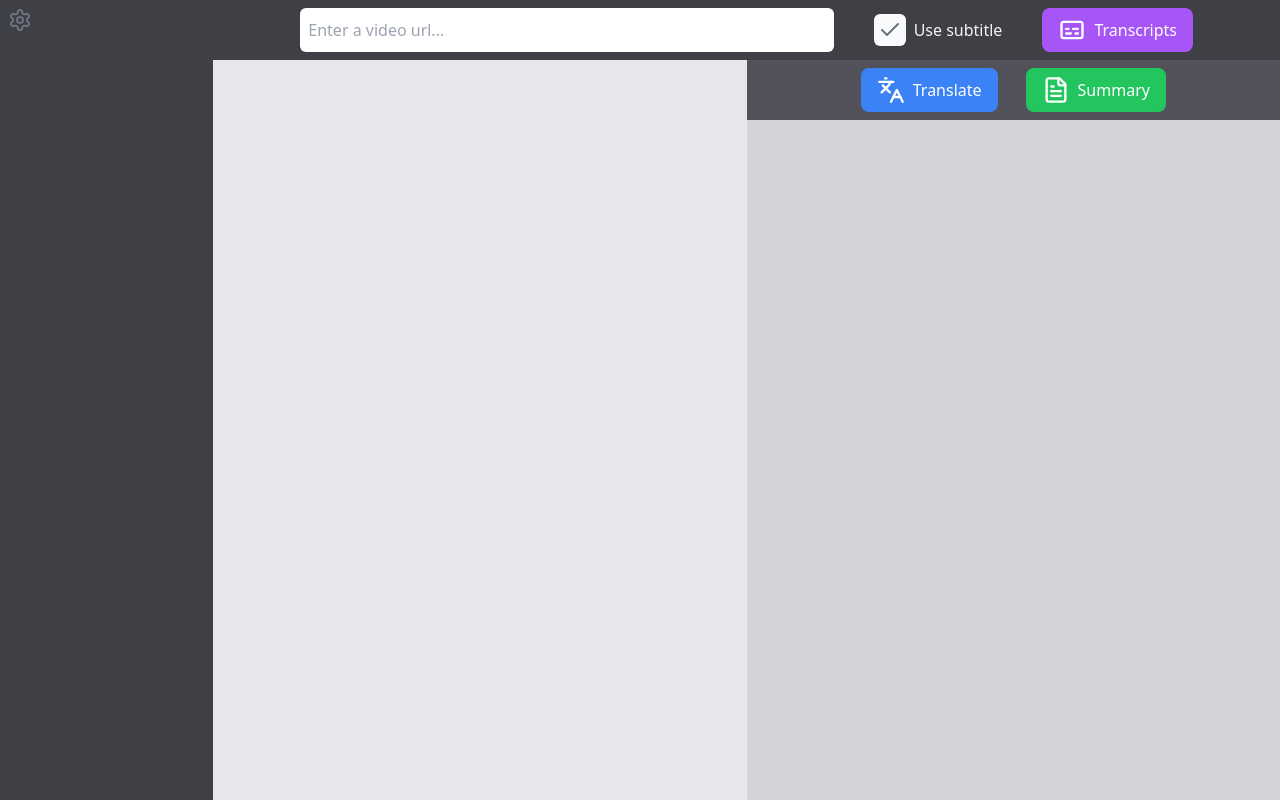
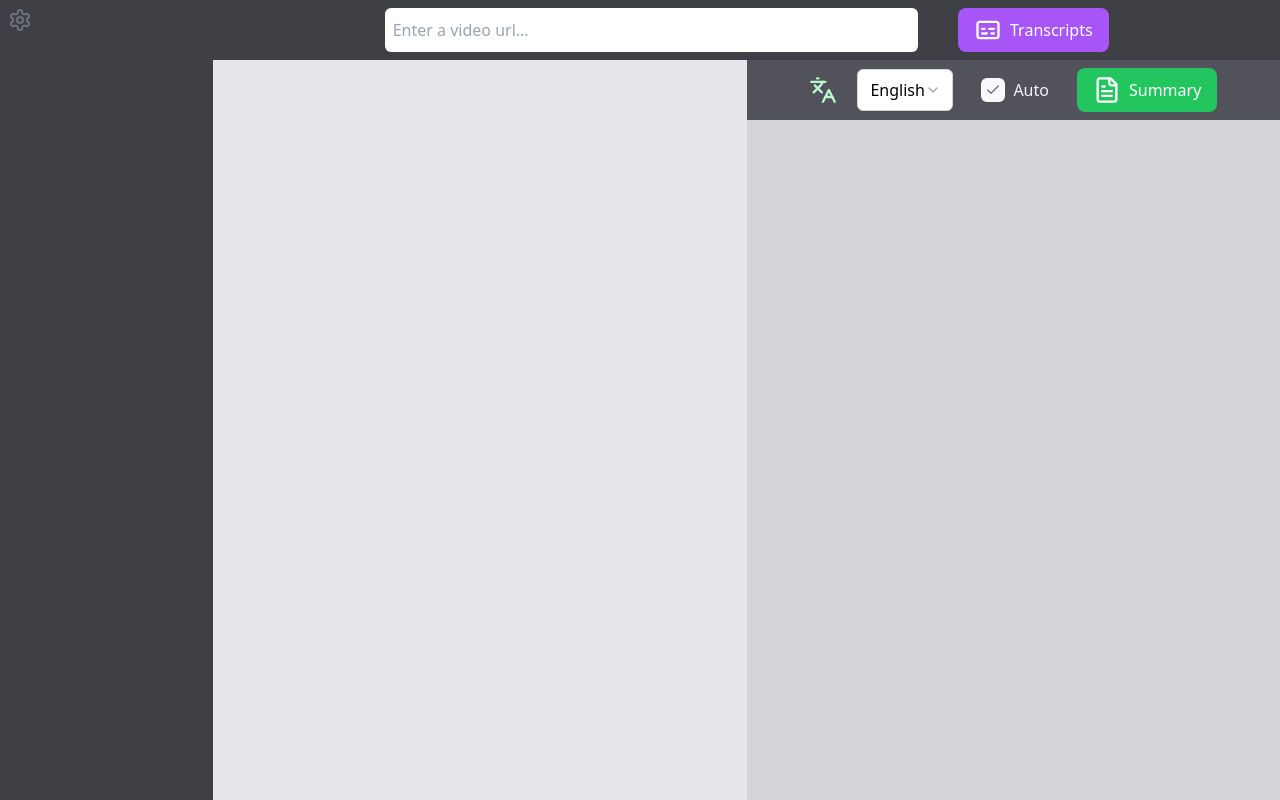
Before and after one commit to bruceunx/video-maestro, a React (Vite) app: page / in a window 1280 px wide. Built offline with nearby package versions, Linux system fonts and the light colour scheme.

Commit message:
feat: add language set

```diff
--- a/src/App.tsx
+++ b/src/App.tsx
@@ -1,5 +1,5 @@
 import * as React from "react";
-import { Languages, Captions, FileText } from "lucide-react";
+import { Captions, FileText } from "lucide-react";
 
 import { invoke } from "@tauri-apps/api/core";
 import { listen } from "@tauri-apps/api/event";
@@ -11,15 +11,18 @@ import { useToast } from "hooks/ToastProvider";
 import SettingsModal from "components/SettingsModal";
 import StreamText from "components/StreamText";
 import { useVideoData } from "store/DataContext";
+import LanguageSelector from "components/LanguageSelector";
 
 function App() {
-  const [url, setUrl] = React.useState("");
+  const [url, setUrl] = React.useState<string>("");
+
+  const [selectedLanguage, setSelectedLanguage] = React.useState<string>("en");
 
   const { setInProgress, currentVideo, fetchVideos } = useVideoData();
 
-  const [content, setContent] = React.useState("");
-  const [summary, setSummary] = React.useState("");
-  const [useCaption, setUseCaption] = React.useState(true);
+  const [content, setContent] = React.useState<string>("");
+  const [summary, setSummary] = React.useState<string>("");
+  const [auto, setAuto] = React.useState(true);
 
   const { addToast } = useToast();
 
@@ -31,10 +34,6 @@ function App() {
   }, [currentVideo]);
 
   async function handle_transcript() {
-    // test_sql();
-    // check if select lang, if select, then download vtt directly
-    // setGreetMsg(await invoke("run_yt_vtt", { url, lang }));
-    console.log(useCaption);
     setContent("");
     try {
       let parse_url;
@@ -69,6 +68,8 @@ function App() {
       const result_msg = await invoke("run_summary", {
         context: currentVideo.transcripts,
         video_id: currentVideo.id,
+        language: selectedLanguage,
+        auto: auto,
       });
       addToast({
         message: result_msg as string,
@@ -84,12 +85,8 @@ function App() {
     }
   }
 
-  async function handle_translate() {
-    console.log("translate");
-  }
-
   const handleChecked = (checked: boolean) => {
-    setUseCaption(checked);
+    setAuto(checked);
   };
 
   React.useEffect(() => {
@@ -149,7 +146,6 @@ function App() {
               onChange={(e) => setUrl(e.currentTarget.value)}
               placeholder="Enter a video url..."
             />
-            <CaptionCheckBox handleChecked={handleChecked} />
             <button
               className="flex items-center space-x-2 px-4 py-2
                           bg-purple-500 text-white rounded-lg
@@ -167,15 +163,11 @@ function App() {
             </div>
             <div className="flex flex-col w-1/2 h-full">
               <div className="flex bg-zinc-600 py-2 justify-center items-center gap-7">
-                <button
-                  onClick={handle_translate}
-                  className="flex items-center space-x-2 px-4 py-2
-                              bg-blue-500 text-white rounded-lg
-                              hover:bg-blue-600 active:bg-blue-700"
-                >
-                  <Languages className="w-7 h-7" />
-                  <span>Translate</span>
-                </button>
+                <LanguageSelector
+                  selectedLanguage={selectedLanguage}
+                  onLanguageChange={setSelectedLanguage}
+                />
+                <CaptionCheckBox handleChecked={handleChecked} />
                 <button
                   onClick={handle_summary}
                   className="flex items-center space-x-2 px-4 py-2
--- a/src/components/CaptionCheckBox.tsx
+++ b/src/components/CaptionCheckBox.tsx
@@ -9,7 +9,7 @@ const CaptionCheckBox = ({
   return (
     <div className="flex items-center">
       <CheckBox.Root
-        className="rounded-md bg-gray-50 shadow-white w-8 h-8 align-middle mr-2"
+        className="rounded-md bg-gray-50 shadow-white w-6 h-6 align-middle mr-2"
         defaultChecked
         id="use-caption"
         onCheckedChange={handleChecked}
@@ -19,7 +19,7 @@ const CaptionCheckBox = ({
         </CheckBox.Indicator>
       </CheckBox.Root>
       <label htmlFor="use-caption" className="text-gray-100">
-        Use subtitle
+        Auto
       </label>
     </div>
   );
--- a/src/components/LanguageSelector.tsx
+++ b/src/components/LanguageSelector.tsx
@@ -0,0 +1,70 @@
+import * as React from "react";
+import * as Select from "@radix-ui/react-select";
+import { ChevronDownIcon, CheckIcon, Languages } from "lucide-react";
+
+const LANGUAGES = [
+  { code: "zh", name: "中文" },
+  { code: "en", name: "English" },
+  { code: "ja", name: "日本語" },
+];
+
+interface LanguageSelectorProps {
+  selectedLanguage: string;
+  onLanguageChange: (language: string) => void;
+}
+
+const LanguageSelector: React.FC<LanguageSelectorProps> = ({
+  selectedLanguage,
+  onLanguageChange,
+}) => {
+  return (
+    <div className="flex items-center gap-5">
+      <Languages className="w-7 h-7 text-green-200" />
+      <Select.Root value={selectedLanguage} onValueChange={onLanguageChange}>
+        <Select.Trigger
+          className="flex items-center w-24 justify-between px-3 py-2
+                     text-left bg-white border border-gray-300 rounded-md
+                     shadow-sm focus:outline-none"
+          aria-label="Select language"
+        >
+          <Select.Value>
+            {LANGUAGES.find((lang) => lang.code === selectedLanguage)?.name}
+          </Select.Value>
+          <Select.Icon>
+            <ChevronDownIcon className="w-4 h-4 text-gray-400" />
+          </Select.Icon>
+        </Select.Trigger>
+
+        <Select.Portal>
+          <Select.Content
+            className="bg-white rounded-md shadow-lg
+                       z-50 overflow-hidden"
+            position="popper"
+          >
+            <Select.Viewport className="p-1 focus:outline-none">
+              {LANGUAGES.map((language) => (
+                <Select.Item
+                  key={language.code}
+                  value={language.code}
+                  className="relative flex items-center px-3 py-2
+                             select-none hover:bg-gray-100
+                             focus:bg-gray-100 cursor-pointer
+                             text-gray-900 rounded-md
+                             data-[highlighted]:outline-none
+                             data-[highlighted]:bg-gray-100"
+                >
+                  <Select.ItemText>{language.name}</Select.ItemText>
+                  <Select.ItemIndicator className="absolute right-2">
+                    <CheckIcon className="w-4 h-4 text-blue-600" />
+                  </Select.ItemIndicator>
+                </Select.Item>
+              ))}
+            </Select.Viewport>
+          </Select.Content>
+        </Select.Portal>
+      </Select.Root>
+    </div>
+  );
+};
+
+export default LanguageSelector;
--- a/src/components/VideoItems.tsx
+++ b/src/components/VideoItems.tsx
@@ -20,7 +20,7 @@ const VideoItem = ({ item }: VideoItemProps) => {
     >
       <div className="flex flex-row items-center space-x-3">
         {item.transcripts === null || item.transcripts.length === 0 ? (
-          <Redo className="text-gray-500" />
+          <Redo className="text-gray-200" />
         ) : (
           <CheckCircle className="text-green-500" />
         )}
```
Also changed, not shown: 2 other files (tests, documents, lock files or other folders).
